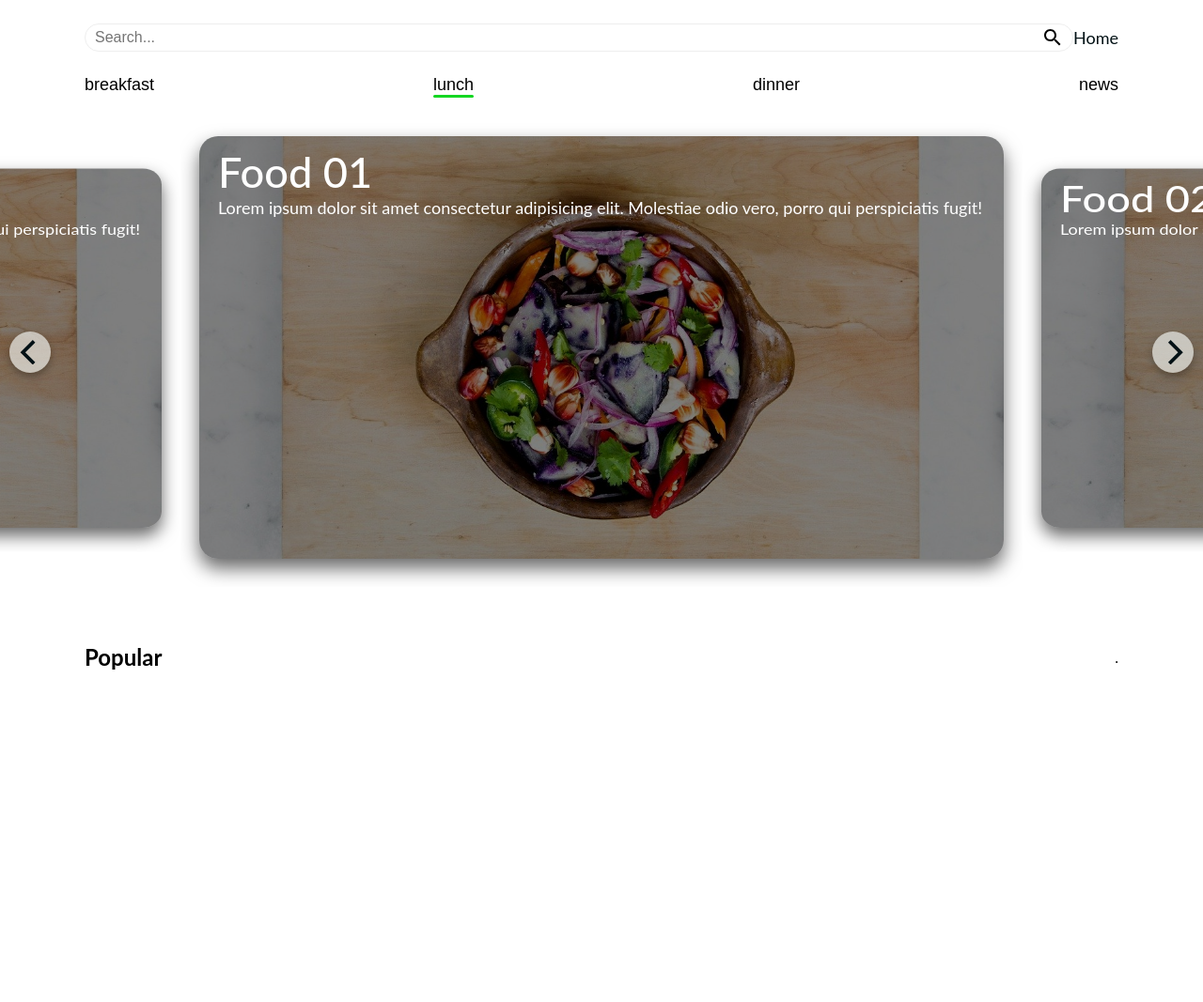
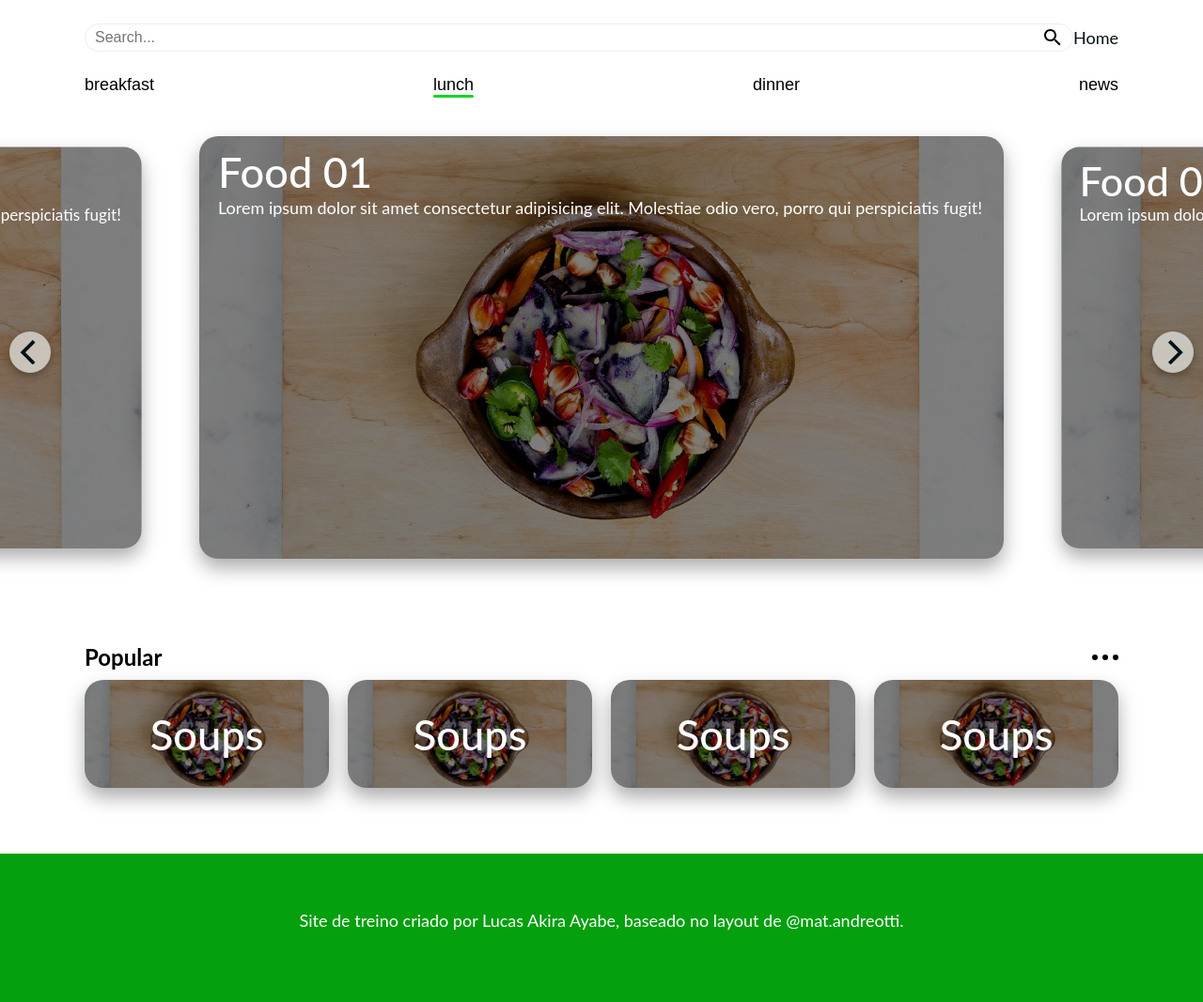
Before and after one commit to Lucas-Ayabe/veggyee, a website: page index.html in a window 1280 px wide. Shown: the whole page at 94% size. Before the commit the page ends 800 px from the top, so only its background shows below. Drawn offline with Linux system fonts and the light colour scheme.

Commit message:
adicionado secão de popular e footer

```diff
--- a/assets/scss/_vars.scss
+++ b/assets/scss/_vars.scss
@@ -6,6 +6,8 @@ $primary: #14d622;
 $primary-dark: #009ad1;
 $primary-darker: #008dc4;
 $primary-darkest: #007bb2;
+
+$secondary: #04a00e;
 
 $success: #14d622;
 $danger: #ff3920;
@@ -28,6 +30,7 @@ $gradient-3: linear-gradient(#ec038b, #fb6468, #fbb936);
 
 $colors: (
     'primary': $primary,
+    'secondary': $secondary,
     'success': $success,
     'danger': $danger,
     'warning': $warning,
--- a/assets/scss/mix.scss
+++ b/assets/scss/mix.scss
@@ -12,6 +12,7 @@
 @import './layout/nav'; //
 
 @import './modules/burger'; //
+@import './modules/meatball'; //
 @import './modules/title'; // menos que 1kb
 @import './modules/button'; // 3kb
 @import './modules/card'; //
--- a/assets/scss/modules/_card.scss
+++ b/assets/scss/modules/_card.scss
@@ -21,10 +21,16 @@
     @extend %card;
     position: relative;
     width: 100%;
-    box-shadow: 0 10px 20px rgba(0, 0, 0, 0.6);
+    box-shadow: 0 10px 20px rgba(50, 50, 50, 0.4);
     color: #ffffff;
     background-position: center;
     background-size: cover;
+
+    &.-lg {
+        .card__body {
+            padding: $space-3;
+        }
+    }
 
     &::before {
         content: '';
--- /dev/null
+++ b/assets/scss/modules/_meatball.scss
@@ -0,0 +1,16 @@
+$ball-radius: 6px;
+.meatball {
+    border: none;
+    background: transparent;
+    padding: 0;
+    vertical-align: middle;
+
+    &__ball {
+        display: inline-block;
+        width: $ball-radius;
+        height: $ball-radius;
+        background: #000;
+        border-radius: $circle;
+        vertical-align: middle;
+    }
+}
--- a/assets/scss/plugins/_flickity.scss
+++ b/assets/scss/plugins/_flickity.scss
@@ -110,7 +110,7 @@ https://flickity.metafizzy.co
 /* ---- page dots ---- */
 
 .flickity-page-dots {
-  display: none;
+  opacity: 0;
   position: absolute;
   width: 100%;
   bottom: -25px;
@@ -142,11 +142,11 @@ https://flickity.metafizzy.co
   width: 70%;
   padding: 20px 20px 30px;
   height: 500px;
-  overflow-y: auto;
+  margin-left: 0;
   transition: transform .3s ease-in-out;
 
   &:not(.is-selected) {
-    transform: scaleY(.85);
+    transform: scale(.95);
   }
 
   &__card {
--- a/index.html
+++ b/index.html
@@ -46,7 +46,7 @@
                 <div class="tab__item">
 
                     <div class="main-gallery js-flickity"
-                        data-flickity-options='{ "freeScroll": true, "wrapAround": true }'>
+                        data-flickity-options='{ "wrapAround": true, "dragabble": true }'>
                         <div class="gallery-cell">
                             <div class="gallery-cell__card card"
                                 style="background-image: url('./assets/images/product-01.jpg');">
@@ -87,11 +87,56 @@
                     <header class="section__header">
                         <h2>Popular</h2>
 
-                        .
+                        <button class="meatball">
+                            <span class="meatball__ball"></span>
+                            <span class="meatball__ball"></span>
+                            <span class="meatball__ball"></span>
+                        </button>
                     </header>
+
+                    <div class="columns">
+                        <div class="column column--md-3">
+                            <a class="card -lg u-text-center"
+                                style="background-image: url('./assets/images/product-01.jpg');">
+                                <div class="card__body">
+                                    <h2 class="title">Soups</h2>
+                                </div>
+                            </a>
+                        </div>
+                        <div class="column column--md-3">
+                            <a class="card -lg u-text-center"
+                                style="background-image: url('./assets/images/product-01.jpg');">
+                                <div class="card__body">
+                                    <h2 class="title">Soups</h2>
+                                </div>
+                            </a>
+                        </div>
+                        <div class="column column--md-3">
+                            <a class="card -lg u-text-center"
+                                style="background-image: url('./assets/images/product-01.jpg');">
+                                <div class="card__body">
+                                    <h2 class="title">Soups</h2>
+                                </div>
+                            </a>
+                        </div>
+                        <div class="column column--md-3">
+                            <a class="card -lg u-text-center"
+                                style="background-image: url('./assets/images/product-01.jpg');">
+                                <div class="card__body">
+                                    <h2 class="title">Soups</h2>
+                                </div>
+                            </a>
+                        </div>
+                    </div>
                 </div>
             </section>
         </article>
+
+        <footer class="section -secondary u-text-center">
+            <div class="container">
+                <p>Site de treino criado por Lucas Akira Ayabe, baseado no layout de @mat.andreotti.</p>
+            </div>
+        </footer>
     </main>
 
     <script src="./assets/js/flickity.pkgd.min.js"></script>
```
Also changed, not shown: assets/css/mix.css.
